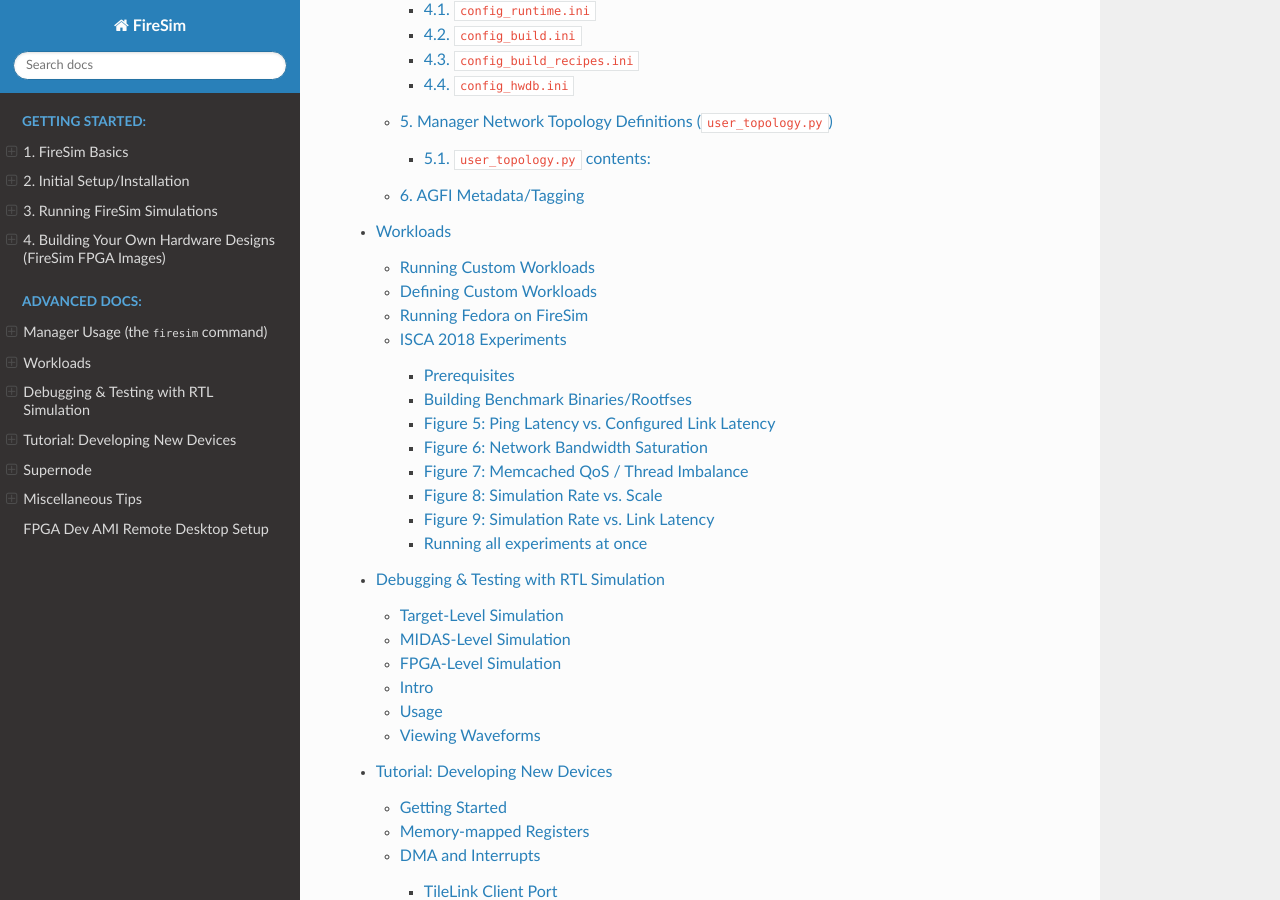
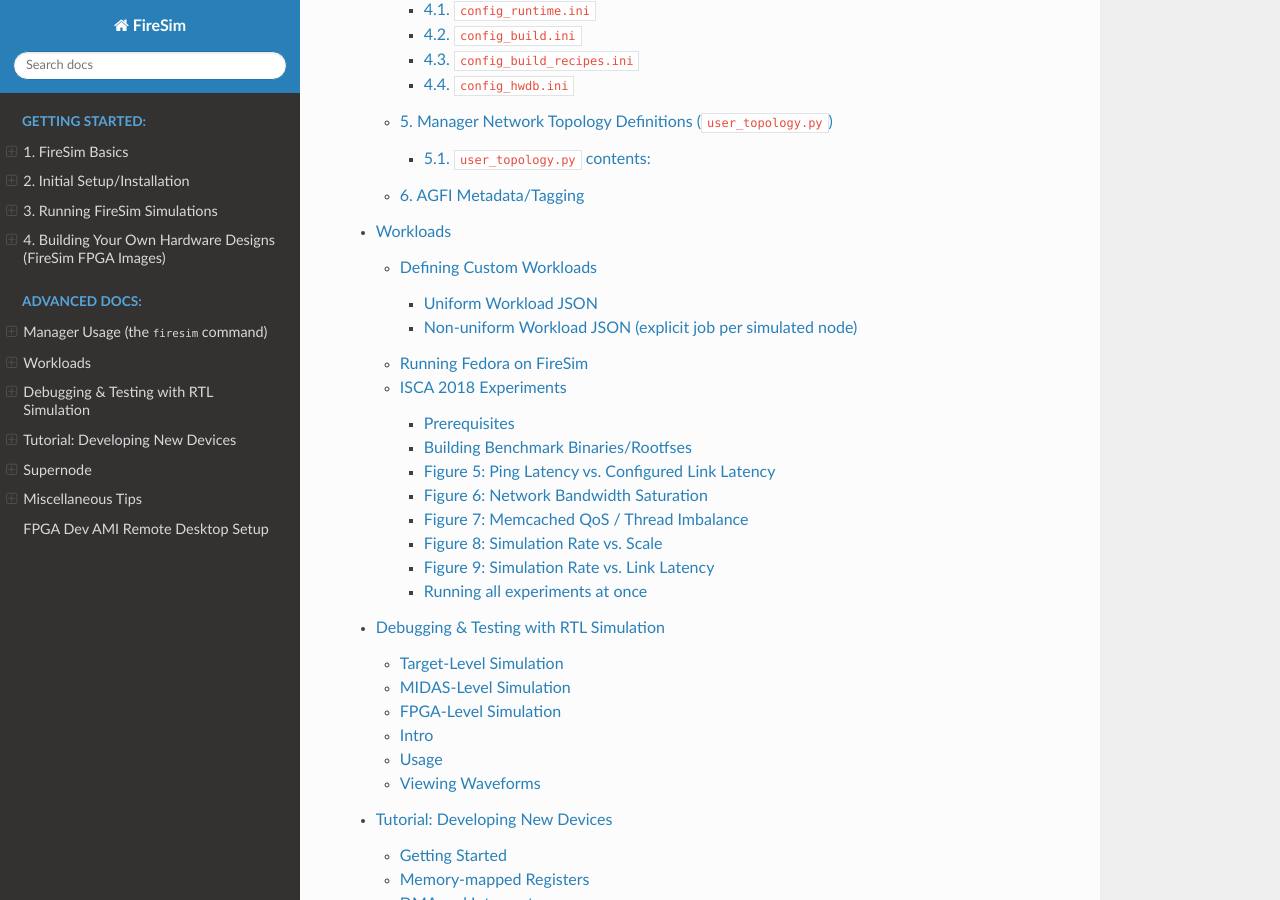
Before and after one commit to firesim/firesim, a Sphinx documentation site: the page built from docs/index.rst, in a window 1280 px wide and 900 px high, scrolled down 2263 px. Built offline with Sphinx 7.4.7 and the Read the Docs theme 2.0.0, drawn with Linux system fonts in a browser that asks for light colours; some of the changed lines change nothing that is shown.

Commit message:
WIP defining custom workloads

```diff
--- a/docs/Advanced-Usage/Workloads/Defining-Custom-Workloads.rst
+++ b/docs/Advanced-Usage/Workloads/Defining-Custom-Workloads.rst
@@ -1,4 +1,123 @@
 Defining Custom Workloads
 ================================================
 
-TODO
+**Workloads** in FireSim consist of a series of **Jobs** that are assigned to
+be run on individual simulations. Currently, we require that a Workload defines
+either:
+
+- A single type of job, that is run on as many simulations as specfied by the user.
+  These workloads are usually suffixed with ``-uniform``, which indicates that
+  all nodes in the workload run the same job. An example of such a workload is
+  ``firesim/deploy/workloads/linux-uniform.json``.
+
+- Several different jobs, in which case there must be exactly as many
+  jobs as there are running simulated nodes. An example of such a workload is
+  ``firesim/deploy/workloads/ping-latency.json``.
+
+
+FireSim supports can take these workload definitions and perform two functions:
+
+- Building workloads using ``firesim/deploy/workloads/gen-benchmark-rootfs.py``
+
+- Deploying workloads using the manager
+
+In the following subsections, we will go through the two aforementioned example
+workload configurations, describing how these two functions use each part
+of the json file inline.
+
+**ERRATA**: You will notice in the following json files the field "workloads"
+this should really be named "jobs" -- we will fix this in a future release.
+
+Uniform Workload JSON
+----------------------------
+
+``firesim/deploy/workloads/linux-uniform.json`` is an example of a "uniform"
+style workload, where each simulated node runs the same software configuration.
+
+Let's take a look at this file:
+
+.. include:: /../deploy/workloads/linux-uniform.json
+   :code: json
+
+There is also a corresponding directory named after this workload/file:
+
+::
+
+	centos@ip-172-30-2-111.us-west-2.compute.internal:~/firesim-new/deploy/workloads/linux-uniform$ ls -la
+	total 4
+	drwxrwxr-x  2 centos centos   42 May 17 21:58 .
+	drwxrwxr-x 13 centos centos 4096 May 18 17:14 ..
+	lrwxrwxrwx  1 centos centos   41 May 17 21:58 bbl-vmlinux -> ../../../sw/firesim-software/bbl-vmlinux0
+	lrwxrwxrwx  1 centos centos   41 May 17 21:58 rootfs.ext2 -> ../../../sw/firesim-software/rootfs0.ext2
+
+We will elaborate on this later.
+
+Looking at the JSON file, you'll notice that this is a relatively simple
+workload definition.
+
+In this "uniform" case, the manager will name simulations after the
+``benchmark_name`` field, appending a number for each simulation using the
+workload (e.g.  ``linux-uniform0``, ``linux-uniform1``, and so on). It is
+standard pratice to keep ``benchmark_name``, the json filename, and the above
+directory name the same. In this case, we have set all of them to
+``linux-uniform``.
+
+Next, the ``common_bootbinary`` field represents the binary that the simulations
+in this workload are expected to boot from. The manager will copy this binary
+for each of the nodes in the simulation (each gets its own copy). The ``common_bootbinary`` path is
+relative to the workload's directory, in this case
+``firesim/deploy/workloads/linux-uniform``. You'll notice in the above output
+from ``ls -la`` that this is actually just a symlink to ``bbl-vmlinux0`` that
+is built by the FireSim Linux distro in ``firesim/sw/firesim-software``.
+
+Similarly, the ``common_rootfs`` field represents the disk image that the simulations
+in this workload are expected to boot from. The manager will copy this root
+filesystem image for each of the nodes in the simulation (each gets its own copy).
+The ``common_rootfs`` path is
+relative to the workload's directory, in this case
+``firesim/deploy/workloads/linux-uniform``. You'll notice in the above output
+from ``ls -la`` that this is actually just a symlink to ``rootfs0.ext2`` that
+is built by the FireSim Linux distro in ``firesim/sw/firesim-software``.
+
+The ``common_outputs`` field is a list of outputs that the manager will copy out of
+the root filesystem image AFTER a simulation completes. In this simple example,
+when a workload running on a simulated cluster with ``firesim runworkload``
+completes, ``/etc/os-release`` will be copied out from each rootfs and placed
+in the job's output directory within the workload's output directory (TODO see
+the documentation for ``firesim runworkload``). You can add multiple paths
+here.
+
+The ``common_simulation_outputs`` field is a list of outputs that the manager
+will copy off of the simulation host machine AFTER a simulation completes. In
+this example, when a workload running on a simulated cluster with
+``firesim runworkload``
+completes, the ``uartlog`` (an automatically generated file that contains the
+full console output of the simulated system) and ``memory_stats.csv`` files
+will be copied out of the simulation's base directory on the host instance and
+placed in the job's output directory within the workload's output directory
+(TODO see the documentation for ``firesim runworkload``). You can add multiple
+paths here.
+
+**ERRATA**: "Uniform" style workloads currently do not support being
+automatically built -- you can currently hack around this by building the
+rootfs as a single-node non-uniform workload, then deleting the ``workloads``
+field of the JSON to make the manager treat it as a uniform workload. This will
+be fixed in a future release.
+
+
+Non-uniform Workload JSON (explicit job per simulated node)
+---------------------------------------------------------------
+
+
+
+
+
+
+
+
+
+
+
+
+
+Although each simulation in such a workload boots the same job.
--- a/docs/Advanced-Usage/Workloads/Running-Custom-Workloads.rst
+++ /dev/null
@@ -1,7 +0,0 @@
-Running Custom Workloads
-========================
-
-placeholder
-
-describe how to run SPEC, GAP, riscv-tests, linux-uniform,
-fedora-uniform
--- a/docs/Advanced-Usage/Workloads/index.rst
+++ b/docs/Advanced-Usage/Workloads/index.rst
@@ -1,14 +1,13 @@
 Workloads
 ================
 
-This section describes workload definitions in FireSim and existing workloads.
+This section describes workload definitions in FireSim.
 
 
 .. toctree::
    :maxdepth: 2
    :caption: Workloads:
 
-   Running-Custom-Workloads
    Defining-Custom-Workloads
    Booting-Fedora
    ISCA-2018-Experiments
```
